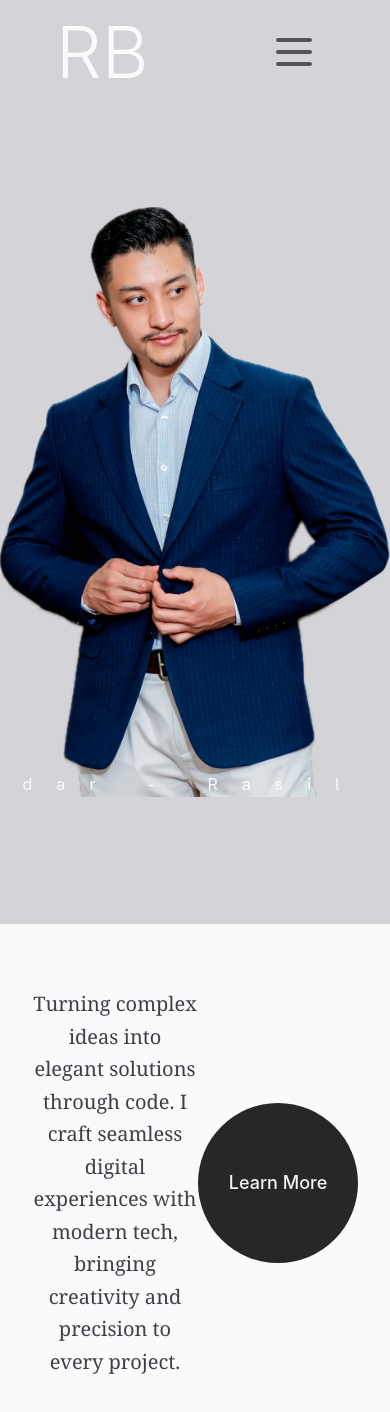
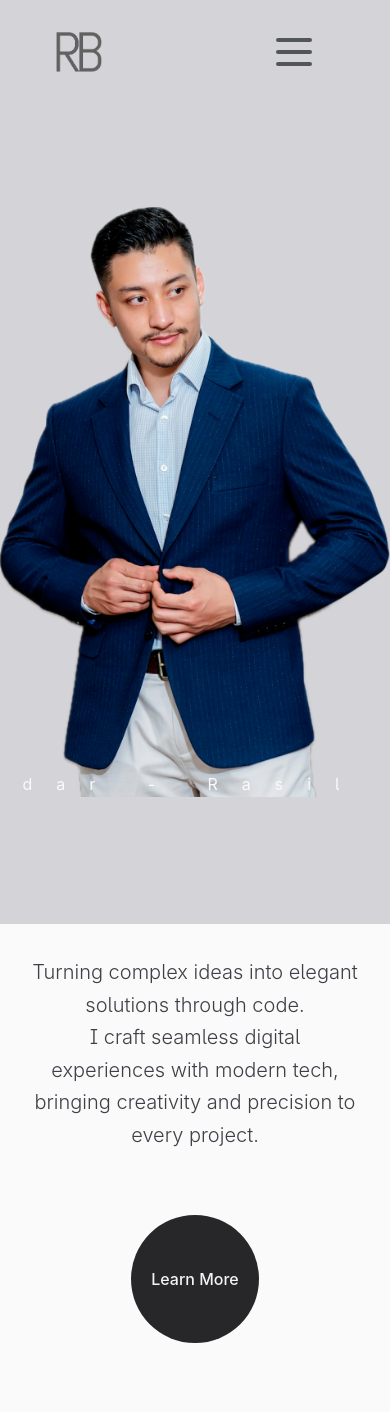
Before and after one commit to Rasil07/personal-portfolio, a Next.js app: page / in a window 390 px wide. Shown: the top 1412 px of the page. After the commit the page ends 1375 px from the top, so only its background shows below. Built offline with nearby package versions, Linux system fonts and the light colour scheme.

Commit message:
tweaked summary section style and added animation. Made the section more responsive

```diff
--- a/src/Components/Header/index.tsx
+++ b/src/Components/Header/index.tsx
@@ -3,53 +3,53 @@
 import { useEffect, useState } from "react";
 import { useTheme } from "next-themes";
 import Link from "next/link";
-// import Image from "next/image";
-// import clsx from "clsx";
+import Image from "next/image";
+import clsx from "clsx";
 
-// import avatarImage from "@/images/bnw_pp.png";
+import avatarImage from "@/images/brand_logo.png";
 
-// function AvatarContainer({
-//   className,
-//   ...props
-// }: React.ComponentPropsWithoutRef<"div">) {
-//   return (
-//     <div
-//       className={clsx(
-//         className,
-//         "rounded-full bg-white/90 p-0.5 shadow-lg shadow-zinc-800/5 ring-1 ring-zinc-900/5 backdrop-blur dark:bg-zinc-800/90 dark:ring-white/10"
-//       )}
-//       {...props}
-//     />
-//   );
-// }
+function AvatarContainer({
+  className,
+  ...props
+}: React.ComponentPropsWithoutRef<"div">) {
+  return (
+    <div
+      className={clsx(
+        className,
+        "rounded-full bg-white/90 p-0.5 shadow-lg shadow-zinc-800/5 ring-1 ring-zinc-900/5 backdrop-blur dark:bg-zinc-800/90 dark:ring-white/10"
+      )}
+      {...props}
+    />
+  );
+}
 
-// function Avatar({
-//   large = false,
-//   className,
-//   ...props
-// }: Omit<React.ComponentPropsWithoutRef<typeof Link>, "href"> & {
-//   large?: boolean;
-// }) {
-//   return (
-//     <Link
-//       href="/"
-//       aria-label="Home"
-//       className={clsx(className, "pointer-events-auto")}
-//       {...props}
-//     >
-//       <Image
-//         src={avatarImage}
-//         alt=""
-//         sizes={large ? "4rem" : "2.25rem"}
-//         className={clsx(
-//           "rounded-full bg-zinc-100 object-cover dark:bg-zinc-800",
-//           large ? "h-16 w-16" : "h-7 w-7"
-//         )}
-//         priority
-//       />
-//     </Link>
-//   );
-// }
+function Avatar({
+  large = false,
+  className,
+  ...props
+}: Omit<React.ComponentPropsWithoutRef<typeof Link>, "href"> & {
+  large?: boolean;
+}) {
+  return (
+    <Link
+      href="/"
+      aria-label="Home"
+      className={clsx(className, "pointer-events-auto")}
+      {...props}
+    >
+      <Image
+        src={avatarImage}
+        alt=""
+        sizes={large ? "4rem" : "2.25rem"}
+        className={clsx(
+          "rounded-full bg-zinc-100 object-cover dark:bg-zinc-800",
+          large ? "h-16 w-16" : "h-7 w-7"
+        )}
+        priority
+      />
+    </Link>
+  );
+}
 
 const Header = () => {
   const [mounted, setMounted] = useState(false);
@@ -95,23 +95,21 @@ const Header = () => {
 
   return (
     <div className="flex w-full py-1.5 absolute top-0 left-0 items-center px-7">
-      {/* <div className="relative ">
-        <AvatarContainer
-          className="transition-opacity"
-          style={{
-            opacity: "var(--avatar-border-opacity, 0)",
-            transform: "var(--avatar-border-transform)",
-          }}
-        />
-        <Avatar
-          large
-          className="h-2 w-2"
-          style={{ transform: "var(--avatar-image-transform)" }}
-        />
-      </div> */}
-      <span className="text-7xl font-light text-zinc-50 dark:text-zinc-100 ">
-        RB
-      </span>
+      <div className="relative ">
+        <Link
+          href="/"
+          aria-label="Home"
+          className={clsx("pointer-events-auto")}
+        >
+          <Image
+            src={avatarImage}
+            alt=""
+            sizes={"4rem"}
+            className={clsx("object-cover dark:bg-zinc-800", "h-5 w-max")}
+            priority
+          />
+        </Link>
+      </div>
 
       <header
         className={`mix-w-min z-50 flex-1/2 transition-all duration-300 ease-default  flex justify-end
--- a/src/Components/LandingSection.tsx
+++ b/src/Components/LandingSection.tsx
@@ -35,38 +35,93 @@ export default function LandingSection() {
           </div>
         </section>
       </section>
-      <section className="w-full mx-auto px-4 py-8 flex items-center">
-        <div className="text-center w-3/5">
-          <p className="text-xl md:text-3xl lg:text-2xl text-zinc-700 dark:text-zinc-300 leading-relaxed font-serif">
-            Turning complex ideas into elegant solutions through code. I craft
-            seamless digital experiences with modern tech, bringing creativity
-            and precision to every project.
-          </p>
+      {/* Small summary section */}
+      <section className="w-full mx-auto p-4 md:p-18 flex flex-col md:flex-row items-center">
+        <div className="text-center w-full md:w-3/5 mb-8 md:mb-0">
+          <div className="flex flex-col ">
+            <div className="overflow-hidden">
+              <motion.p
+                className="text-xl md:text-2xl lg:text-3xl text-zinc-700 dark:text-zinc-300 leading-relaxed font-light"
+                initial={{ y: "100%" }}
+                whileInView={{
+                  y: 0,
+                  transition: {
+                    duration: 0.8,
+                    ease: [0.43, 0.13, 0.23, 0.96],
+                    delay: 0,
+                  },
+                }}
+                viewport={{ margin: "-100px" }}
+              >
+                Turning complex ideas into elegant solutions through code.
+              </motion.p>
+            </div>
+
+            <div className="overflow-hidden">
+              <motion.p
+                className="text-xl md:text-2xl lg:text-3xl text-zinc-700 dark:text-zinc-300 leading-relaxed font-light"
+                initial={{ y: "100%" }}
+                whileInView={{
+                  y: 0,
+                  transition: {
+                    duration: 0.8,
+                    ease: [0.43, 0.13, 0.23, 0.96],
+                    delay: 0.2,
+                  },
+                }}
+                viewport={{ margin: "-100px" }}
+              >
+                I craft seamless digital experiences with modern tech,
+              </motion.p>
+            </div>
+
+            <div className="overflow-hidden">
+              <motion.p
+                className="text-xl md:text-2xl lg:text-3xl text-zinc-700 dark:text-zinc-300 leading-relaxed font-light"
+                initial={{ y: "100%" }}
+                whileInView={{
+                  y: 0,
+                  transition: {
+                    duration: 0.8,
+                    ease: [0.43, 0.13, 0.23, 0.96],
+                    delay: 0.4,
+                  },
+                }}
+                viewport={{ margin: "-100px" }}
+              >
+                bringing creativity and precision to every project.
+              </motion.p>
+            </div>
+          </div>
         </div>
         <div className="flex flex-1 justify-center items-center">
           <motion.a
             href="/about"
-            className="w-20 h-20 rounded-full bg-zinc-800 dark:bg-zinc-100 text-zinc-100 dark:text-zinc-800 flex items-center justify-center"
-            initial={{ y: -100, x: 0, opacity: 0 }}
+            className="w-16 h-16 md:w-20 md:h-20 rounded-full bg-zinc-800 dark:bg-zinc-100 text-zinc-100 dark:text-zinc-800 flex items-center justify-center"
+            initial={{ y: -25, x: 0, opacity: 0 }}
             whileInView={{
               y: 0,
               x: 0,
               opacity: 1,
-              // rotate: scrollX * 0.022,
               transition: {
                 y: {
                   type: "spring",
-                  bounce: 0.2,
+                  bounce: 0.6,
                   duration: 1.5,
+                  stiffness: 200,
+                  damping: 10,
+                  delay: 0.7,
                 },
                 x: {
                   type: "spring",
                   bounce: 0.3,
                   duration: 2,
-                  delay: 1.5,
+                  delay: 0.7,
                 },
+                delay: 1,
                 opacity: {
                   duration: 0.5,
+                  delay: 0.7,
                 },
               },
             }}
@@ -78,7 +133,7 @@ export default function LandingSection() {
               transition: { duration: 0.2 },
             }}
           >
-            <span className="text-lg font-medium">Learn More</span>
+            <span className="text-base md:text-lg font-medium">Learn More</span>
           </motion.a>
         </div>
       </section>
```
Also changed, not shown: src/images/brand_logo.png (added).
